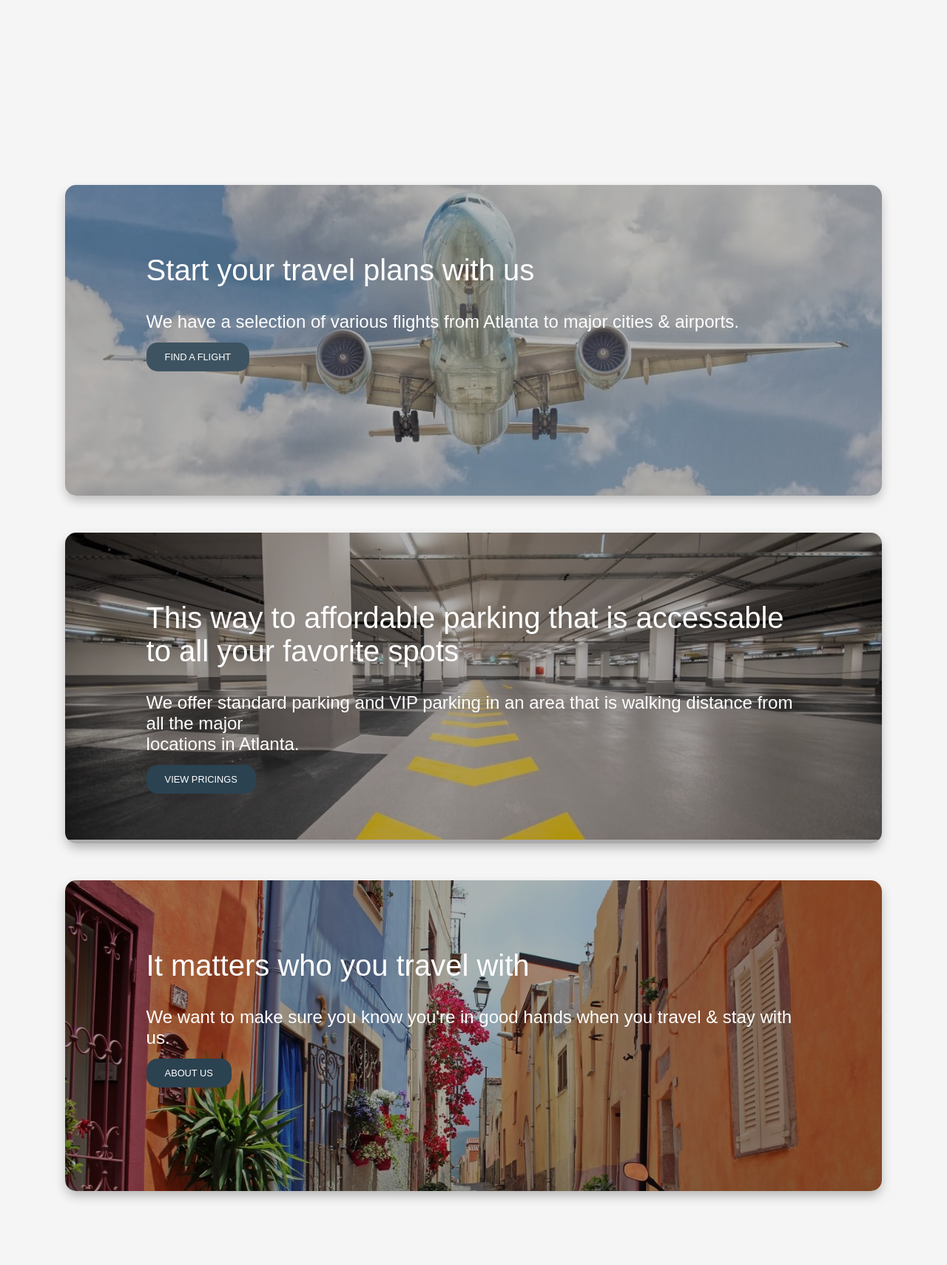
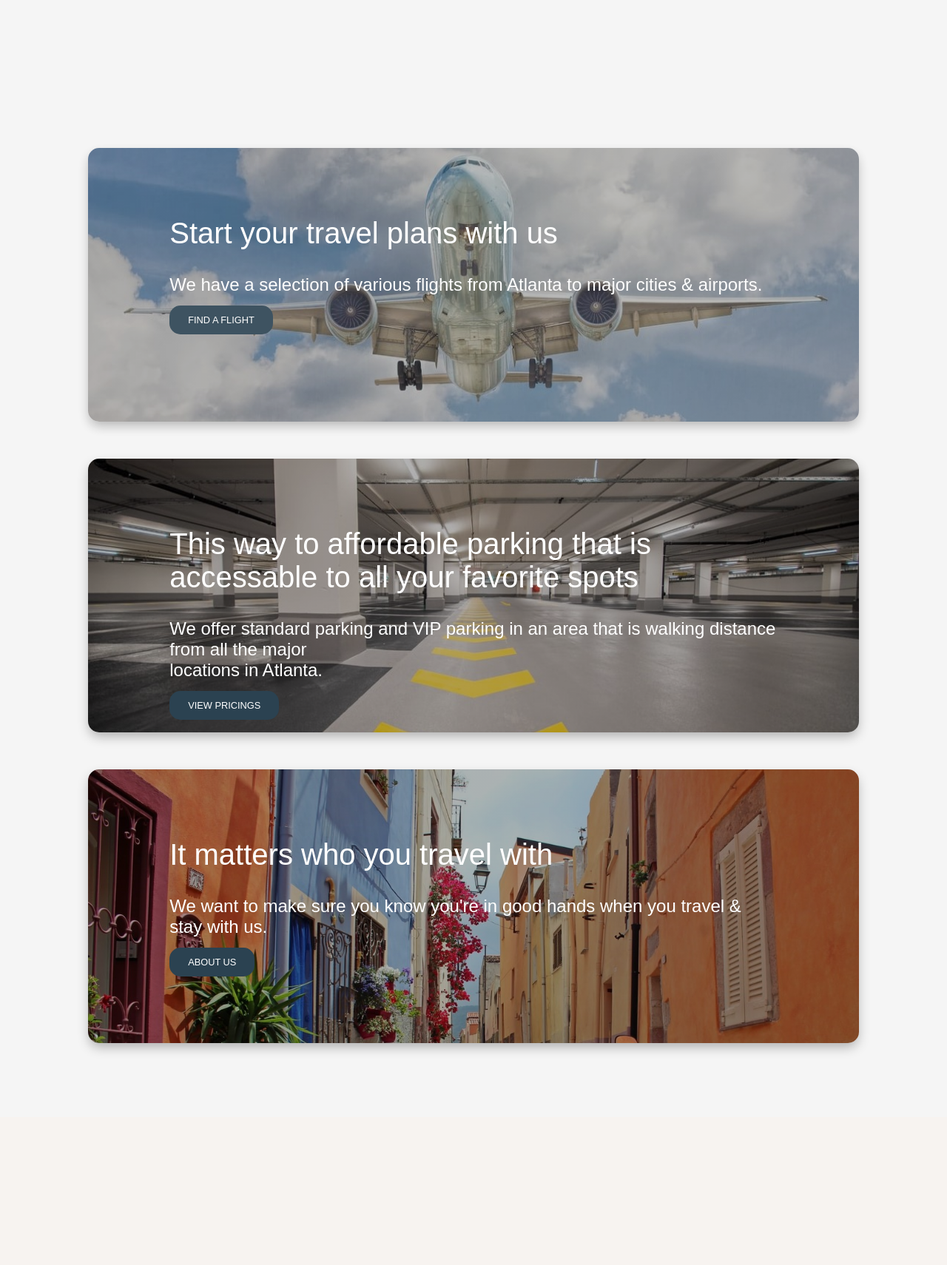
Before and after one commit to priscillaam/webdevproj4, a PHP site: page /src/index.html in a window 1280 px wide. Shown: the part 545-2255 px from the top of the page at 74% size. After the commit the page ends 1968 px from the top, so only its background shows below. Run offline with PHP 8.4, Linux system fonts and the light colour scheme.

Commit message:
Update style.css

```diff
--- a/css/style.css
+++ b/css/style.css
@@ -132,9 +132,9 @@ h1, a, h2{
 /* styling for containers in home */
 .contain1 {
   display: block;
-  width: 70%;
-  height: 300px;
-  margin-top: 650px;
+  width: 65%;
+  height: 250px;
+  margin-top: 600px;
   margin-left: auto;
   margin-right: auto;
   box-shadow: 0 7px 16px -2px rgba(0,0,0,.3);
@@ -151,8 +151,8 @@ h1, a, h2{
 }
 .contain2 {
   display: block;
-  width: 70%;
-  height: 300px;
+  width: 65%;
+  height: 250px;
   margin-top: 50px;
   margin-left: auto;
   margin-right: auto;
@@ -168,8 +168,8 @@ h1, a, h2{
 }
 .contain3 {
   display: block;
-  width: 70%;
-  height: 300px;
+  width: 65%;
+  height: 250px;
   margin-top: 50px;
   margin-left: auto;
   margin-right: auto;
```
